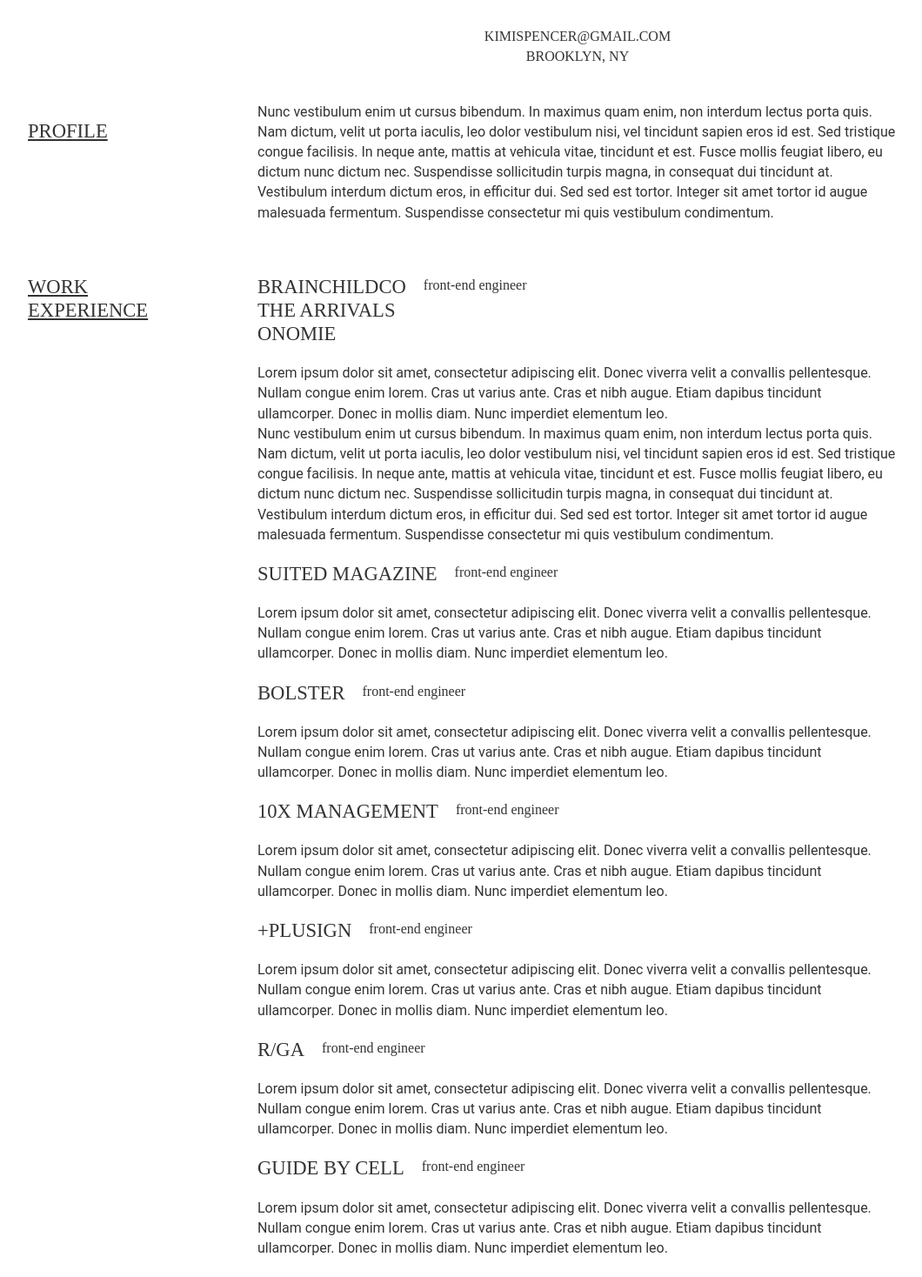
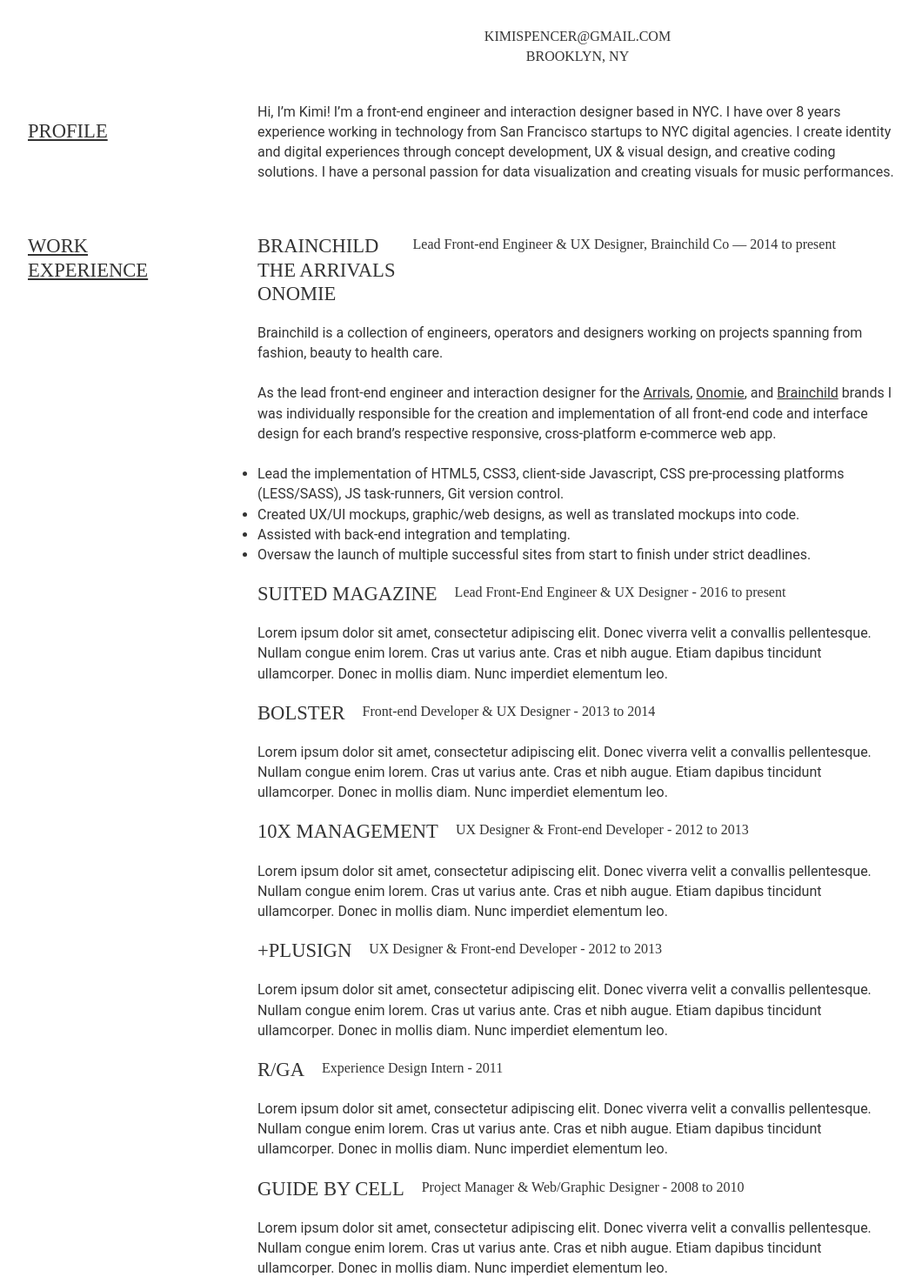
Before and after one commit to kimispencer/old-portfolio, a React (Create React App) app: page /resume in a window 1280 px wide. Shown: the part 164-1632 px from the top of the page at 87% size, without its empty margins (108-1168 px from the left). Built offline with nearby package versions, Linux system fonts and the light colour scheme; the HTML template or start-up script is replaced by a standard one; a web font is replaced by a local one.

Commit message:
add true Resume copy

```diff
--- a/src/Nav.css
+++ b/src/Nav.css
@@ -74,7 +74,6 @@
   display: flex; }
 
 .Nav ul li {
-  list-style: none;
   margin: 10px;
   display: inline; }
 
--- a/src/Nav.scss
+++ b/src/Nav.scss
@@ -13,7 +13,6 @@
 	ul {
 		@include flexbox();
 		li {
-			list-style: none;
 			margin: 10px;
 			display: inline;
 		}
--- a/src/pages/Projects/ProjectList.js
+++ b/src/pages/Projects/ProjectList.js
@@ -34,7 +34,7 @@
 	},
 	{
 		url: 'brainchild',
-		name: "BrainchildCo",
+		name: "Brainchild.Co",
 		coverImg: "https://unsplash.it/1222/450",
 		intro: 'Mauris ullamcorper erat sed velit luctus semper. Praesent ornare fringilla erat id dapibus. Integer dictum nisi et finibus congue. Suspendisse mollis cursus magna, sit amet fermentum magna rhoncus in. Nam suscipit luctus purus eu posuere. Etiam accumsan porttitor nulla vitae ultricies. Duis ut facilisis risus, id ornare tellus. Pellentesque eu orci eget lectus sollicitudin facilisis vitae vel diam. Nullam viverra neque in arcu placerat molestie. Praesent fermentum, enim accumsan venenatis interdum, turpis nibh faucibus ex, et lacinia mauris magna ut diam.'
 
--- a/src/pages/Resume/Resume.css
+++ b/src/pages/Resume/Resume.css
@@ -96,6 +96,9 @@
 .Resume .resume-container .resume-section .resume-section-item .title.flex-row .institution {
   margin-right: 20px; }
 
+.Resume .resume-container .resume-section ul li {
+  list-style: disc; }
+
 /* 640px or bigger */
 @media only screen and (min-width: 640px) {
   .Resume .resume-container .resume-section {
@@ -123,7 +126,7 @@
     align-items: flex-start;
     width: 1000px; }
   .Resume .resume-container .resume-section#Skills .resume-section-item {
-    margin-right: 10px; }
+    margin-right: 20px; }
   .Resume .resume-container .resume-section#Skills .resume-section-item:last-child {
     margin-right: 0; }
   .Resume .resume-container .resume-section#Skills .resume-section-item#Skillset ul {
--- a/src/pages/Resume/Resume.js
+++ b/src/pages/Resume/Resume.js
@@ -21,7 +21,7 @@
 					<h4 className="bold title underline">PROFILE</h4>
 				</div>
 				<div className="right-col">
-					<p>Nunc vestibulum enim ut cursus bibendum. In maximus quam enim, non interdum lectus porta quis. Nam dictum, velit ut porta iaculis, leo dolor vestibulum nisi, vel tincidunt sapien eros id est. Sed tristique congue facilisis. In neque ante, mattis at vehicula vitae, tincidunt et est. Fusce mollis feugiat libero, eu dictum nunc dictum nec. Suspendisse sollicitudin turpis magna, in consequat dui tincidunt at. Vestibulum interdum dictum eros, in efficitur dui. Sed sed est tortor. Integer sit amet tortor id augue malesuada fermentum. Suspendisse consectetur mi quis vestibulum condimentum.</p>
+					<p>Hi, I’m Kimi! I’m a front-end engineer and interaction designer based in NYC. I have over 8 years experience working in technology from San Francisco startups to NYC digital agencies. I create identity and digital experiences through concept development, UX & visual design, and creative coding solutions. I have a personal passion for data visualization and creating visuals for music performances.</p>
 				</div>
 			</div>
 			<div className="resume-section" id="WorkExperience">
@@ -32,54 +32,62 @@
 					<div className="resume-section-item">
 						<div className="flex-row responsive title">
 							<div className="flex-col institution">
-								<h4 className="bold uppercase">brainchildco</h4>
+								<h4 className="bold uppercase">brainchild</h4>
 								<h4 className="bold uppercase">the arrivals</h4>
 								<h4 className="bold uppercase">onomie</h4>
 							</div>
-							<p className="job-title serif">front-end engineer</p>
+							<p className="job-title serif">Lead Front-end Engineer & UX Designer, Brainchild Co — 2014 to present</p>
 						</div>
-						<p>Lorem ipsum dolor sit amet, consectetur adipiscing elit. Donec viverra velit a convallis pellentesque. Nullam congue enim lorem. Cras ut varius ante. Cras et nibh augue. Etiam dapibus tincidunt ullamcorper. Donec in mollis diam. Nunc imperdiet elementum leo.</p>
-						<p>Nunc vestibulum enim ut cursus bibendum. In maximus quam enim, non interdum lectus porta quis. Nam dictum, velit ut porta iaculis, leo dolor vestibulum nisi, vel tincidunt sapien eros id est. Sed tristique congue facilisis. In neque ante, mattis at vehicula vitae, tincidunt et est. Fusce mollis feugiat libero, eu dictum nunc dictum nec. Suspendisse sollicitudin turpis magna, in consequat dui tincidunt at. Vestibulum interdum dictum eros, in efficitur dui. Sed sed est tortor. Integer sit amet tortor id augue malesuada fermentum. Suspendisse consectetur mi quis vestibulum condimentum.</p>
+						<p>Brainchild is a collection of engineers, operators and designers working on projects spanning from fashion, beauty to health care.</p>
+						<br />
+						<p>As the lead front-end engineer and interaction designer for the <a href="http://thearrivals.com" target="_blank">Arrivals</a>, <a href="http://onomie.com" target="_blank">Onomie</a>, and <a href="http://brainchild.co" target="_blank">Brainchild</a> brands I was individually responsible for the creation and implementation of all front-end code and interface design for each brand’s respective responsive, cross-platform e-commerce web app.</p>
+						<br />
+						<ul>
+							<li><p>Lead the implementation of HTML5, CSS3, client-side Javascript, CSS pre-processing platforms (LESS/SASS), JS task-runners, Git version control.</p></li>
+							<li><p>Created UX/UI mockups, graphic/web designs, as well as translated mockups into code.</p></li>
+							<li><p>Assisted with back-end integration and templating.</p></li>
+							<li><p>Oversaw the launch of multiple successful sites from start to finish under strict deadlines.</p></li>
+						</ul>
 					</div>
 					<div className="resume-section-item">
 						<div className="flex-row responsive title">
 							<h4 className="bold uppercase institution">suited magazine</h4>
-							<p className="job-title serif">front-end engineer</p>
+							<p className="job-title serif">Lead Front-End Engineer & UX Designer - 2016 to present</p>
 						</div>
 						<p>Lorem ipsum dolor sit amet, consectetur adipiscing elit. Donec viverra velit a convallis pellentesque. Nullam congue enim lorem. Cras ut varius ante. Cras et nibh augue. Etiam dapibus tincidunt ullamcorper. Donec in mollis diam. Nunc imperdiet elementum leo.</p>
 					</div>
 					<div className="resume-section-item">
 						<div className="flex-row responsive title">
 							<h4 className="bold uppercase institution">bolster</h4>
-							<p className="job-title serif">front-end engineer</p>
+							<p className="job-title serif">Front-end Developer & UX Designer - 2013 to 2014</p>
 						</div>
 						<p>Lorem ipsum dolor sit amet, consectetur adipiscing elit. Donec viverra velit a convallis pellentesque. Nullam congue enim lorem. Cras ut varius ante. Cras et nibh augue. Etiam dapibus tincidunt ullamcorper. Donec in mollis diam. Nunc imperdiet elementum leo.</p>
 					</div>
 					<div className="resume-section-item">
 						<div className="flex-row responsive title">
 							<h4 className="bold uppercase institution">10x management</h4>
-							<p className="job-title serif">front-end engineer</p>
+							<p className="job-title serif">UX Designer & Front-end Developer - 2012 to 2013</p>
 						</div>
 						<p>Lorem ipsum dolor sit amet, consectetur adipiscing elit. Donec viverra velit a convallis pellentesque. Nullam congue enim lorem. Cras ut varius ante. Cras et nibh augue. Etiam dapibus tincidunt ullamcorper. Donec in mollis diam. Nunc imperdiet elementum leo.</p>
 					</div>
 					<div className="resume-section-item">
 						<div className="flex-row responsive title">
 							<h4 className="bold uppercase institution">+plusign</h4>
-							<p className="job-title serif">front-end engineer</p>
+							<p className="job-title serif">UX Designer & Front-end Developer - 2012 to 2013</p>
 						</div>
 						<p>Lorem ipsum dolor sit amet, consectetur adipiscing elit. Donec viverra velit a convallis pellentesque. Nullam congue enim lorem. Cras ut varius ante. Cras et nibh augue. Etiam dapibus tincidunt ullamcorper. Donec in mollis diam. Nunc imperdiet elementum leo.</p>
 					</div>
 					<div className="resume-section-item">
 						<div className="flex-row responsive title">
 							<h4 className="bold uppercase institution">r/ga</h4>
-							<p className="job-title serif">front-end engineer</p>
+							<p className="job-title serif">Experience Design Intern - 2011</p>
 						</div>
 						<p>Lorem ipsum dolor sit amet, consectetur adipiscing elit. Donec viverra velit a convallis pellentesque. Nullam congue enim lorem. Cras ut varius ante. Cras et nibh augue. Etiam dapibus tincidunt ullamcorper. Donec in mollis diam. Nunc imperdiet elementum leo.</p>
 					</div>
 					<div className="resume-section-item">
 						<div className="flex-row responsive title">
 							<h4 className="bold uppercase institution">guide by cell</h4>
-							<p className="job-title serif">front-end engineer</p>
+							<p className="job-title serif">Project Manager & Web/Graphic Designer - 2008 to 2010</p>
 						</div>
 						<p>Lorem ipsum dolor sit amet, consectetur adipiscing elit. Donec viverra velit a convallis pellentesque. Nullam congue enim lorem. Cras ut varius ante. Cras et nibh augue. Etiam dapibus tincidunt ullamcorper. Donec in mollis diam. Nunc imperdiet elementum leo.</p>
 					</div>
--- a/src/pages/Resume/Resume.scss
+++ b/src/pages/Resume/Resume.scss
@@ -35,6 +35,11 @@
 					}
 				}
 			}
+			ul {
+				li {
+					list-style: disc;
+				}
+			}
 		}
 	}
 }
@@ -49,7 +54,7 @@
 				width: 1000px;
 				&#Skills {
 					.resume-section-item{
-						margin-right: $gutter/2;
+						margin-right: $gutter;
 						&:last-child {
 							margin-right: 0;
 						}
--- a/src/styles/reset.css
+++ b/src/styles/reset.css
@@ -49,3 +49,6 @@
 a {
   text-decoration: none;
   color: inherit; }
+
+p a {
+  text-decoration: underline; }
```
